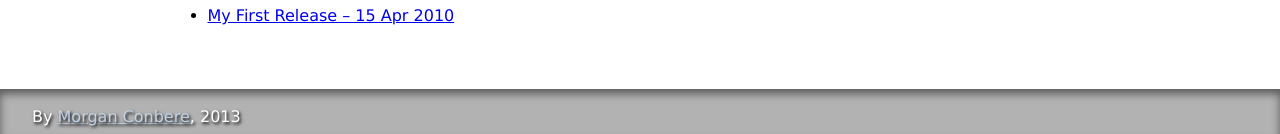
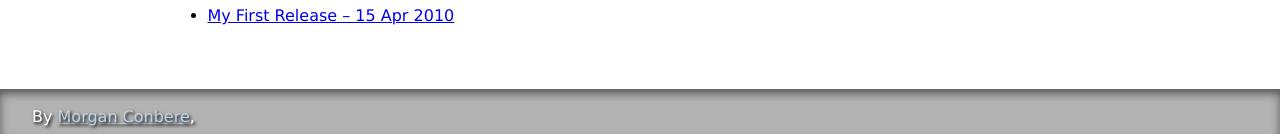
Before and after one commit to mconbere/mconbere.github.com, a Jekyll site: the page built from index.markdown, in a window 1280 px wide. Shown: the part 1175-1309 px from the top of the page. Built offline with Jekyll 4.4.1, drawn with Linux system fonts in a browser that asks for light colours.

Commit message:
Update default.html

```diff
--- a/_layouts/default.html
+++ b/_layouts/default.html
@@ -28,7 +28,7 @@
     </div>
 
     <div id="footer">
-        <p class="left">By <a href="http://morgan.conbere.org/">Morgan Conbere</a>, 2013</p>
+        <p class="left">By <a href="http://morgan.conbere.org/">Morgan Conbere</a>, {{ page.date | date: "%Y" }}</p>
     </div>
 </div>
 
```
